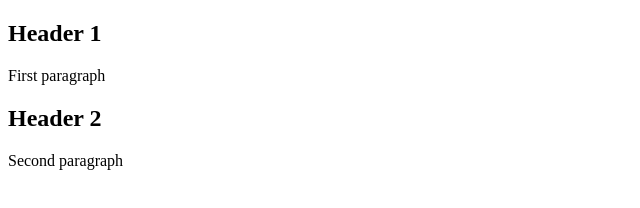
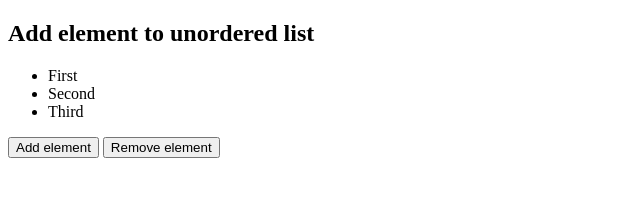
Before and after one commit to WiolaWysopal/NaukaGita, a plain HTML site: page index.html in a window 1280 px wide. Shown: the whole page, without its empty margins (0-640 px from the left). Drawn offline with Linux system fonts and the light colour scheme.

Commit message:
Actualise index.html file and add script.js file to repo

```diff
--- a/index.html
+++ b/index.html
@@ -1,19 +1,23 @@
-<!DOCTYPE HTML>
+<!DOCTYPE html>
 <html>
-  <head>
-    <title>Moje ulubione rzeczy</title>
-  </head>
-  <body>
+<head>
+    <meta charset="UTF-8">
+    <title>API Fetch Example</title>
+</head>
+<body>
 
-    <article>
-      <h1>Header 1</h1>
-      <p>First paragraph</p>
-    </article>
+<h2>Add element to unordered list</h2>
+<ul id="list">
+    <li>First</li>
+    <li>Second</li>
+    <li>Third</li>
+</ul>
 
-    <article>
-        <h1>Header 2</h1>
-        <p>Second paragraph</p>
-    </article>
+<button onclick="addElement();">Add element</button>
+<button onclick="removeElement();">Remove element</button>
 
-  </body>
+<ul id="post-list"></ul>
+
+<script src="script.js"></script>
+</body>
 </html>
--- /dev/null
+++ b/script.js
@@ -0,0 +1,14 @@
+function addElement() {
+    var ul = document.getElementById("list");
+    var li = document.createElement("li");
+    li.appendChild(document.createTextNode("New Element"));
+    ul.appendChild(li);
+}
+
+function removeElement() {
+    var list=document.getElementById("list");
+    var listItems = list.getElementsByTagName("li");
+
+    var last = listItems[listItems.length - 1];
+    last.parentNode.removeChild(last);
+}
```
